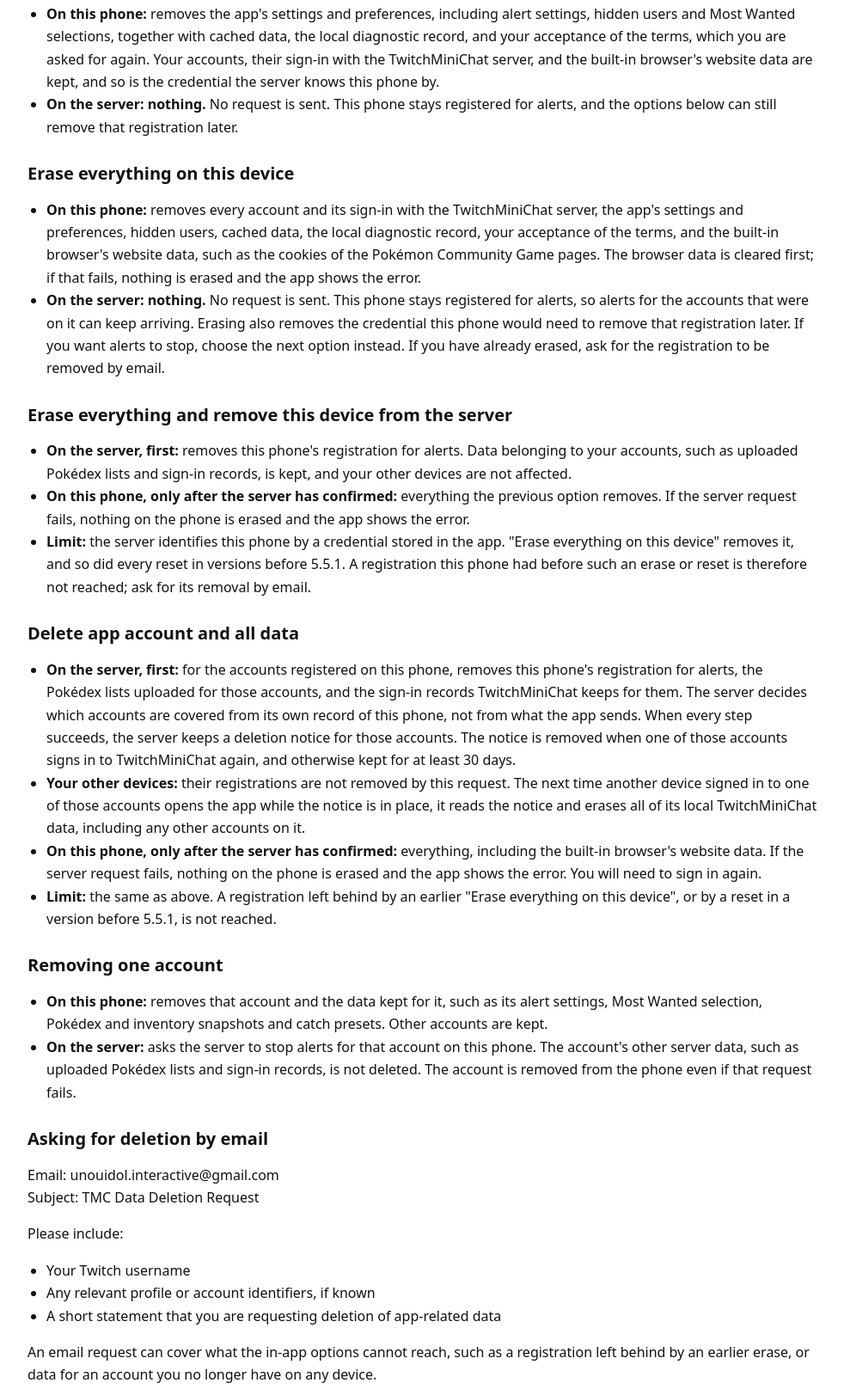
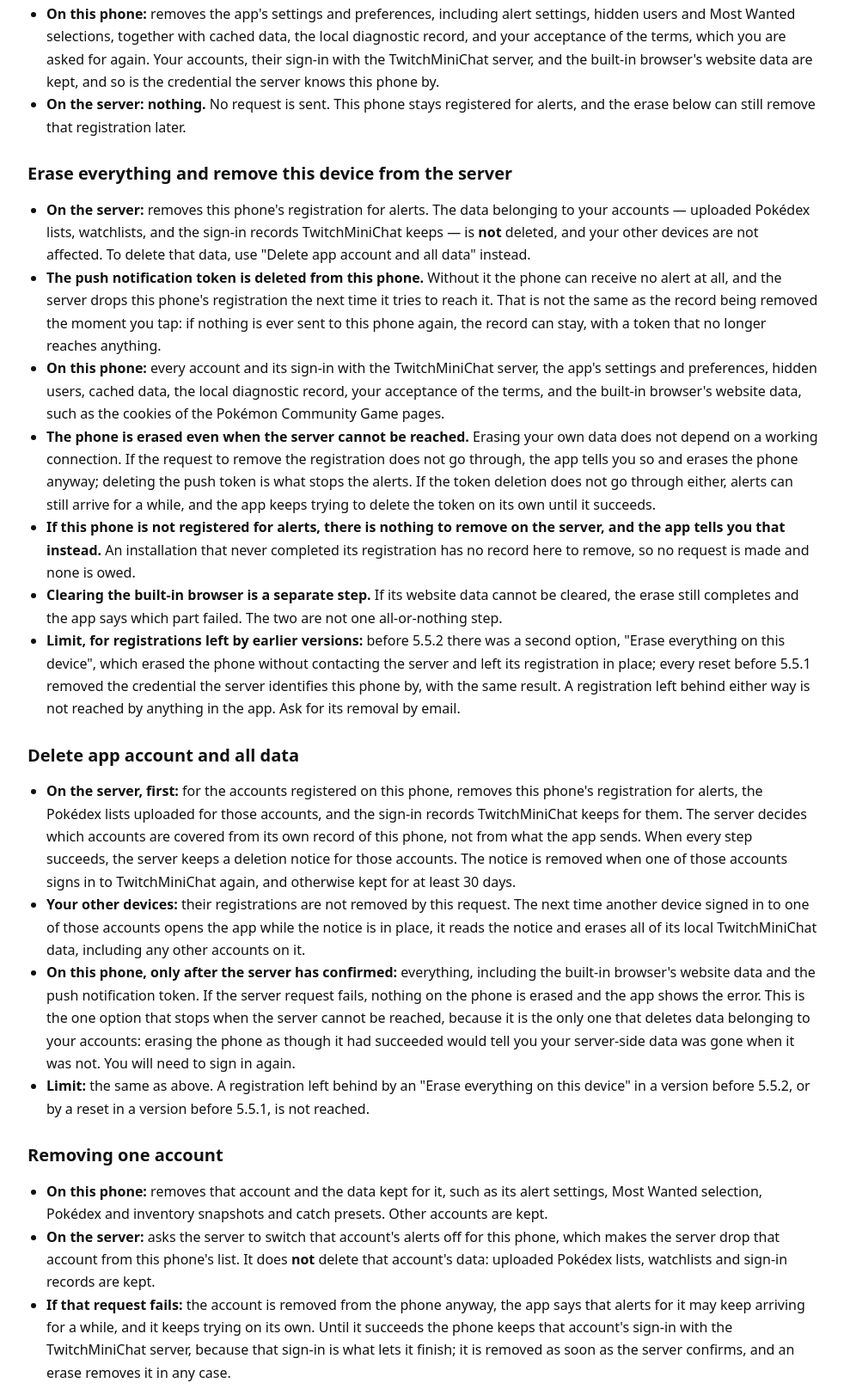
Before and after one commit to unouidol/unouidol.github.io, a plain HTML site: page tmc/data-deletion.html in a window 1280 px wide. Shown: the part 497-2113 px from the top of the page at 86% size, without its empty margins (148-1130 px from the left). Drawn offline with Linux system fonts and the light colour scheme.

Commit message:
tmc: privacy policy, credits and data deletion page for 5.6.0 (prepared, not published)
Derived from the bundled copies in unouidol/TwitchMiniChat at the head of the
policy pull request stacked on #110. Every href is renamed report_block,
data_control or data_deletion to its hyphenated name, and the file is LF with a
trailing newline. Nothing else differs.

To be pushed immediately before the 5.6.0 tag, all three in one publication.

Co-Authored-By: Claude Opus 5.5 <noreply@anthropic.com>

```diff
--- a/tmc/data-deletion.html
+++ b/tmc/data-deletion.html
@@ -17,19 +17,19 @@
 </div>
 
 <h1>Data Deletion</h1>
-<p class="small">Last updated: 2026-09-15</p>
+<p class="small">Last updated: 2026-09-28</p>
 
 <div class="card">
     <p>
         TwitchMiniChat has four ways to delete data from inside the app, and you can also ask
-        for deletion by email. <strong>Only two of the in-app options contact the server.</strong>
-        For each one, this page says what it removes from the phone and what it does, or does
-        not do, on the server.
+        for deletion by email. <strong>Three of the four contact the server.</strong> For each
+        one, this page says what it removes from the phone and what it does, or does not do, on
+        the server.
     </p>
     <p>
-        In the app, open Safety &amp; Privacy, then Data &amp; Account Control. "Reset local data"
-        offers the first three options below; "Delete app account and all data" is a separate
-        button. To remove a single account, use the X next to it in the account list.
+        In the app, open Safety &amp; Privacy, then Data &amp; Account Control. "Reset local
+        data" offers the first two options below; "Delete app account and all data" is a
+        separate button. To remove a single account, use the X next to it in the account list.
     </p>
 </div>
 
@@ -42,36 +42,45 @@
         browser's website data are kept, and so is the credential the server knows this phone
         by.</li>
     <li><strong>On the server: nothing.</strong> No request is sent. This phone stays
-        registered for alerts, and the options below can still remove that registration
+        registered for alerts, and the erase below can still remove that registration
         later.</li>
-</ul>
-
-<h2>Erase everything on this device</h2>
-<ul>
-    <li><strong>On this phone:</strong> removes every account and its sign-in with the
-        TwitchMiniChat server, the app's settings and preferences, hidden users, cached data,
-        the local diagnostic record, your acceptance of the terms, and the built-in browser's
-        website data, such as the cookies of the Pokémon Community Game pages. The browser data
-        is cleared first; if that fails, nothing is erased and the app shows the error.</li>
-    <li><strong>On the server: nothing.</strong> No request is sent. This phone stays
-        registered for alerts, so alerts for the accounts that were on it can keep arriving.
-        Erasing also removes the credential this phone would need to remove that registration
-        later. If you want alerts to stop, choose the next option instead. If you have already
-        erased, ask for the registration to be removed by email.</li>
 </ul>
 
 <h2>Erase everything and remove this device from the server</h2>
 <ul>
-    <li><strong>On the server, first:</strong> removes this phone's registration for alerts.
-        Data belonging to your accounts, such as uploaded Pokédex lists and sign-in records,
-        is kept, and your other devices are not affected.</li>
-    <li><strong>On this phone, only after the server has confirmed:</strong> everything the
-        previous option removes. If the server request fails, nothing on the phone is erased
-        and the app shows the error.</li>
-    <li><strong>Limit:</strong> the server identifies this phone by a credential stored in the
-        app. "Erase everything on this device" removes it, and so did every reset in versions
-        before 5.5.1. A registration this phone had before such an erase or reset is therefore
-        not reached; ask for its removal by email.</li>
+    <li><strong>On the server:</strong> removes this phone's registration for alerts. The data
+        belonging to your accounts — uploaded Pokédex lists, watchlists, and the sign-in
+        records TwitchMiniChat keeps — is <strong>not</strong> deleted, and your other devices
+        are not affected. To delete that data, use "Delete app account and all data" instead.
+    </li>
+    <li><strong>The push notification token is deleted from this phone.</strong> Without it the
+        phone can receive no alert at all, and the server drops this phone's registration the
+        next time it tries to reach it. That is not the same as the record being removed the
+        moment you tap: if nothing is ever sent to this phone again, the record can stay, with
+        a token that no longer reaches anything.</li>
+    <li><strong>On this phone:</strong> every account and its sign-in with the TwitchMiniChat
+        server, the app's settings and preferences, hidden users, cached data, the local
+        diagnostic record, your acceptance of the terms, and the built-in browser's website
+        data, such as the cookies of the Pokémon Community Game pages.</li>
+    <li><strong>The phone is erased even when the server cannot be reached.</strong> Erasing
+        your own data does not depend on a working connection. If the request to remove the
+        registration does not go through, the app tells you so and erases the phone anyway;
+        deleting the push token is what stops the alerts. If the token deletion does not go
+        through either, alerts can still arrive for a while, and the app keeps trying to delete
+        the token on its own until it succeeds.</li>
+    <li><strong>If this phone is not registered for alerts, there is nothing to remove on
+        the server, and the app tells you that instead.</strong> An installation that never
+        completed its registration has no record here to remove, so no request is made and
+        none is owed.</li>
+    <li><strong>Clearing the built-in browser is a separate step.</strong> If its website data
+        cannot be cleared, the erase still completes and the app says which part failed. The
+        two are not one all-or-nothing step.</li>
+    <li><strong>Limit, for registrations left by earlier versions:</strong> before 5.5.2 there
+        was a second option, "Erase everything on this device", which erased the phone without
+        contacting the server and left its registration in place; every reset before 5.5.1
+        removed the credential the server identifies this phone by, with the same result. A
+        registration left behind either way is not reached by anything in the app. Ask for its
+        removal by email.</li>
 </ul>
 
 <h2>Delete app account and all data</h2>
@@ -88,11 +97,15 @@
         while the notice is in place, it reads the notice and erases all of its local
         TwitchMiniChat data, including any other accounts on it.</li>
     <li><strong>On this phone, only after the server has confirmed:</strong> everything,
-        including the built-in browser's website data. If the server request fails, nothing on
-        the phone is erased and the app shows the error. You will need to sign in again.</li>
-    <li><strong>Limit:</strong> the same as above. A registration left behind by an earlier
-        "Erase everything on this device", or by a reset in a version before 5.5.1, is not
-        reached.</li>
+        including the built-in browser's website data and the push notification token. If the
+        server request fails, nothing on the phone is erased and the app shows the error. This
+        is the one option that stops when the server cannot be reached, because it is the only
+        one that deletes data belonging to your accounts: erasing the phone as though it had
+        succeeded would tell you your server-side data was gone when it was not. You will need
+        to sign in again.</li>
+    <li><strong>Limit:</strong> the same as above. A registration left behind by an
+        "Erase everything on this device" in a version before 5.5.2, or by a reset in a version
+        before 5.5.1, is not reached.</li>
 </ul>
 
 <h2>Removing one account</h2>
@@ -100,10 +113,15 @@
     <li><strong>On this phone:</strong> removes that account and the data kept for it, such
         as its alert settings, Most Wanted selection, Pokédex and inventory snapshots and catch
         presets. Other accounts are kept.</li>
-    <li><strong>On the server:</strong> asks the server to stop alerts for that account on
-        this phone. The account's other server data, such as uploaded Pokédex lists and sign-in
-        records, is not deleted. The account is removed from the phone even if that request
-        fails.</li>
+    <li><strong>On the server:</strong> asks the server to switch that account's alerts off for
+        this phone, which makes the server drop that account from this phone's list. It does
+        <strong>not</strong> delete that account's data: uploaded Pokédex lists, watchlists and
+        sign-in records are kept.</li>
+    <li><strong>If that request fails:</strong> the account is removed from the phone anyway,
+        the app says that alerts for it may keep arriving for a while, and it keeps trying on
+        its own. Until it succeeds the phone keeps that account's sign-in with the
+        TwitchMiniChat server, because that sign-in is what lets it finish; it is removed as
+        soon as the server confirms, and an erase removes it in any case.</li>
 </ul>
 
 <h2>Asking for deletion by email</h2>
```
Also changed, not shown: tmc/credits.html (+2 -1 lines), tmc/privacy.html (+4 -1 lines).
